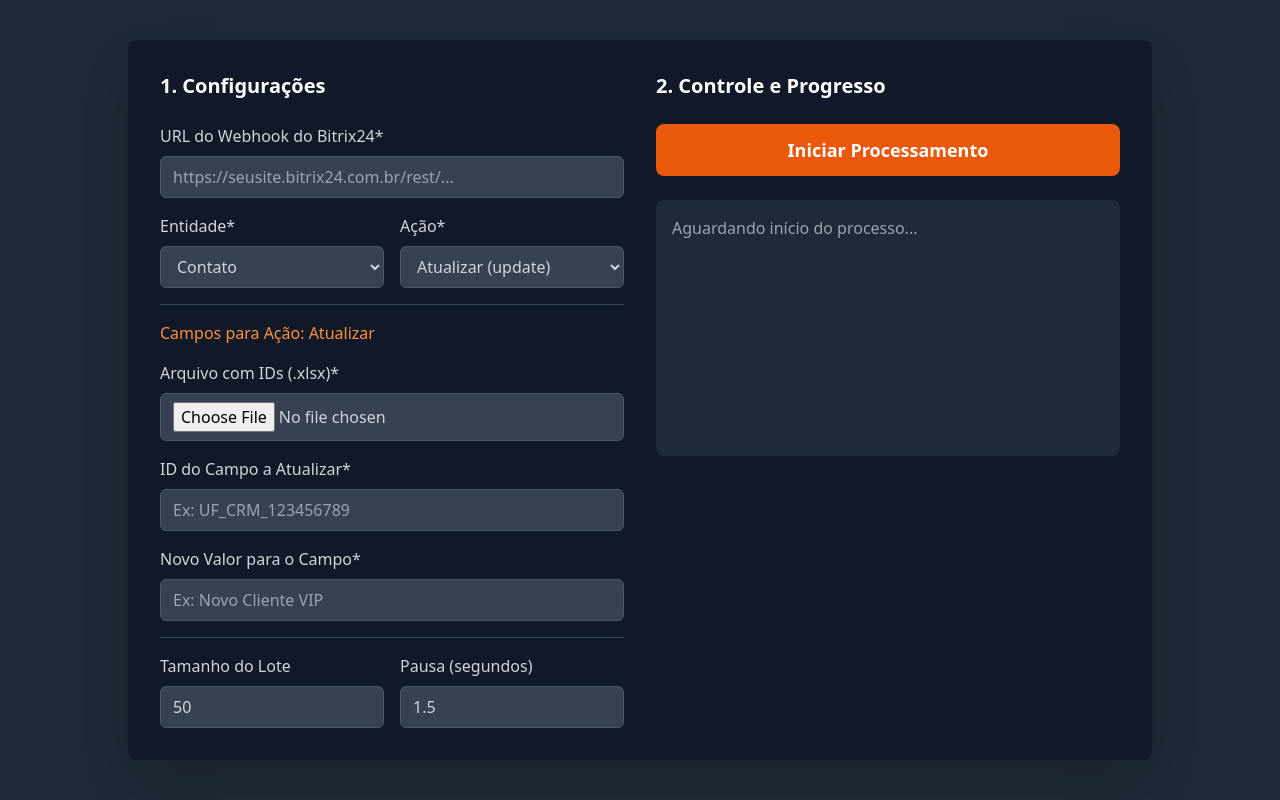
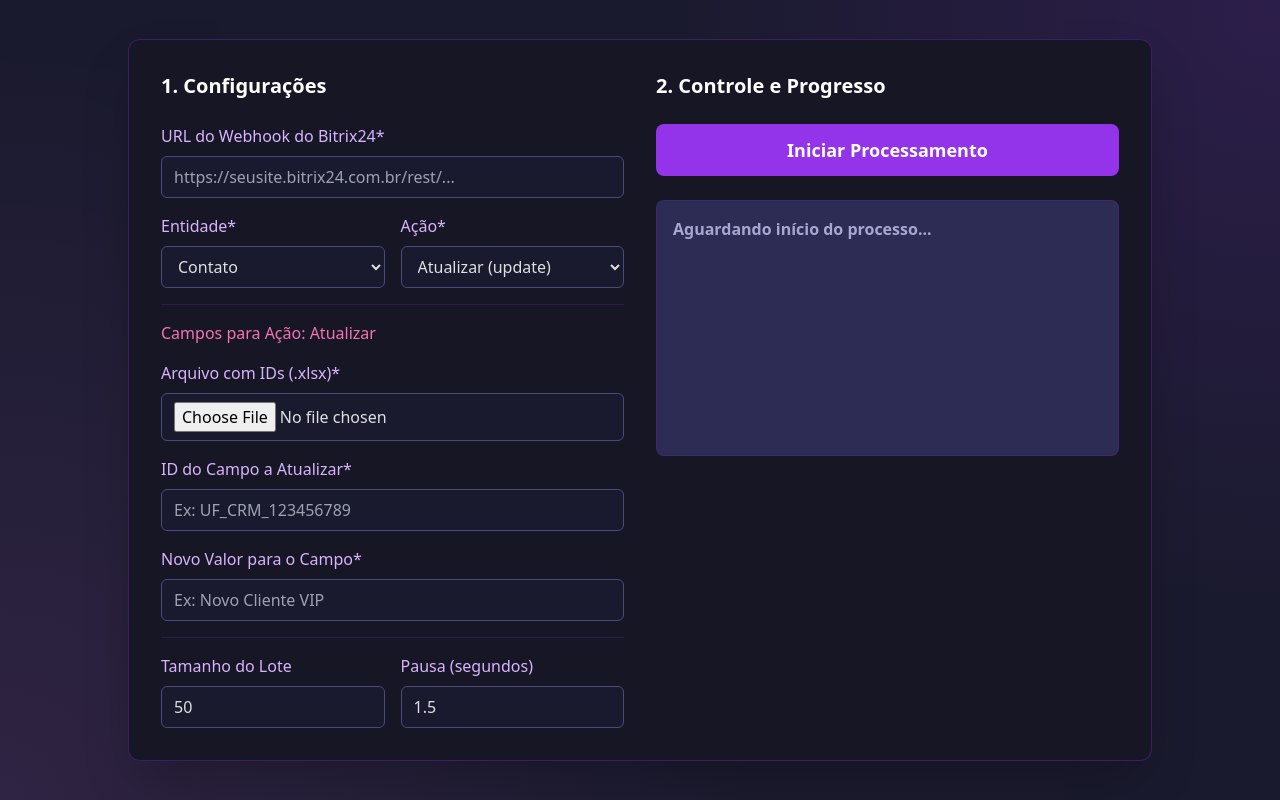
Before and after one commit to EduardaDosReis/Projetinho-IA, a plain HTML site: page index.html in a window 1280 px wide. Drawn offline with nearby package versions, Linux system fonts and the light colour scheme.

Commit message:
Update index.html

```diff
--- a/index.html
+++ b/index.html
@@ -6,28 +6,55 @@
     <title>ScriptRunner AI</title>
     <script src="https://cdn.tailwindcss.com"></script>
     <style>
-        body { background-color: #1f2937; }
+        /* Paleta de Cores "Galáxia" Inspirada na Imagem */
+        body {
+            background-color: #1a1a2e; /* Azul quase preto do espaço */
+            background-image: radial-gradient(circle at top right, rgba(147, 51, 234, 0.15), transparent 40%),
+                              radial-gradient(circle at bottom left, rgba(232, 121, 249, 0.1), transparent 50%);
+        }
+        .container-bg {
+             background-color: #161625; /* Roxo escuro para o container principal */
+        }
+        .panel-bg {
+            background-color: #2c2c54; /* Roxo um pouco mais claro para painéis internos */
+        }
         .form-input, .form-select {
-            background-color: #374151;
-            border: 1px solid #4b5563;
-            color: #d1d5db;
+            background-color: #1a1a2e;
+            border: 1px solid #4a4a7f; /* Borda roxa sutil */
+            color: #e0e0e0;
             border-radius: 0.375rem;
             padding: 0.5rem 0.75rem;
             width: 100%;
-            transition: background-color 0.3s;
+            transition: background-color 0.3s, border-color 0.3s;
+        }
+        .form-input:focus, .form-select:focus {
+            outline: none;
+            border-color: #c084fc; /* Roxo claro no foco */
         }
         .form-input:disabled, .form-select:disabled {
-            background-color: #2d3748;
+            background-color: #2a2a3e;
             cursor: not-allowed;
             opacity: 0.6;
         }
-        .form-label { color: #d1d5db; margin-bottom: 0.5rem; display: block; }
+        .form-label { color: #d8b4fe; margin-bottom: 0.5rem; display: block; } /* Roxo bem claro para labels */
+        .highlight-label { color: #f472b6; } /* Rosa/Magenta para labels de destaque */
+        .btn-primary {
+            background-color: #9333ea; /* Roxo vibrante */
+            color: #ffffff;
+            font-weight: bold;
+            transition: background-color 0.3s;
+        }
+        .btn-primary:hover {
+            background-color: #a855f7; /* Roxo mais claro no hover */
+        }
+        .text-main { color: #ffffff; }
+        .text-secondary { color: #a7a7d1; }
     </style>
 </head>
 <body class="flex items-center justify-center min-h-screen font-sans p-4">
-    <div class="bg-[#111827] p-8 rounded-lg shadow-2xl w-full max-w-5xl grid grid-cols-1 md:grid-cols-2 gap-8">
+    <div class="container-bg p-8 rounded-xl shadow-2xl w-full max-w-5xl grid grid-cols-1 md:grid-cols-2 gap-8 border border-purple-800/50">
         <div>
-            <h2 class="text-xl font-bold text-white mb-6">1. Configurações</h2>
+            <h2 class="text-xl font-bold text-main mb-6">1. Configurações</h2>
             <form id="script-form" class="space-y-4">
                 <div>
                     <label for="webhook_url" class="form-label">URL do Webhook do Bitrix24*</label>
@@ -54,8 +81,8 @@
                 </div>
 
                 <div id="update-fields">
-                    <div class="space-y-4 pt-4 border-t border-gray-700">
-                        <label class="form-label text-orange-400">Campos para Ação: Atualizar</label>
+                    <div class="space-y-4 pt-4 border-t border-purple-800/30">
+                        <label class="form-label highlight-label">Campos para Ação: Atualizar</label>
                         <div>
                             <label for="target_file" class="form-label">Arquivo com IDs (.xlsx)*</label>
                             <input type="file" id="target_file" class="form-input" accept=".xlsx">
@@ -71,7 +98,7 @@
                     </div>
                 </div>
 
-                <div class="grid grid-cols-2 gap-4 pt-4 border-t border-gray-700">
+                <div class="grid grid-cols-2 gap-4 pt-4 border-t border-purple-800/30">
                     <div>
                         <label for="batch_size" class="form-label">Tamanho do Lote</label>
                         <input type="number" id="batch_size" class="form-input" value="50">
@@ -85,13 +112,13 @@
         </div>
 
         <div>
-            <h2 class="text-xl font-bold text-white mb-6">2. Controle e Progresso</h2>
-            <button id="start-button" class="w-full bg-orange-600 hover:bg-orange-700 text-white font-bold py-3 px-4 rounded-lg text-lg">
+            <h2 class="text-xl font-bold text-main mb-6">2. Controle e Progresso</h2>
+            <button id="start-button" class="w-full btn-primary py-3 px-4 rounded-lg text-lg">
                 Iniciar Processamento
             </button>
-            <div id="status-area" class="mt-6 p-4 bg-[#1f2937] rounded-lg h-64 overflow-y-auto">
-                <p id="status-text" class="text-gray-400">Aguardando início do processo...</p>
-                <div id="log-output" class="text-gray-300 font-mono text-sm whitespace-pre-wrap"></div>
+            <div id="status-area" class="mt-6 p-4 panel-bg rounded-lg h-64 overflow-y-auto border border-purple-800/30">
+                <p id="status-text" class="text-secondary font-semibold mb-2">Aguardando início do processo...</p>
+                <div id="log-output" class="text-secondary font-mono text-sm whitespace-pre-wrap"></div>
             </div>
         </div>
     </div>
@@ -110,7 +137,7 @@
             });
         }
         actionSelect.addEventListener('change', toggleUpdateFields);
-        document.addEventListener('DOMContentLoaded', toggleUpdateFields); // Executa ao carregar a página
+        document.addEventListener('DOMContentLoaded', toggleUpdateFields);
 
         // --- LÓGICA DE ENVIO DO FORMULÁRIO ---
         const form = document.getElementById('script-form');
@@ -127,6 +154,7 @@
             const formData = new FormData();
             formData.append('webhook_base', document.getElementById('webhook_url').value);
             formData.append('entity', document.getElementById('entity').value);
+
             formData.append('action', document.getElementById('action').value);
             formData.append('batch_limit', document.getElementById('batch_size').value);
             formData.append('delay_batch', document.getElementById('pause_between_batches').value);
```
